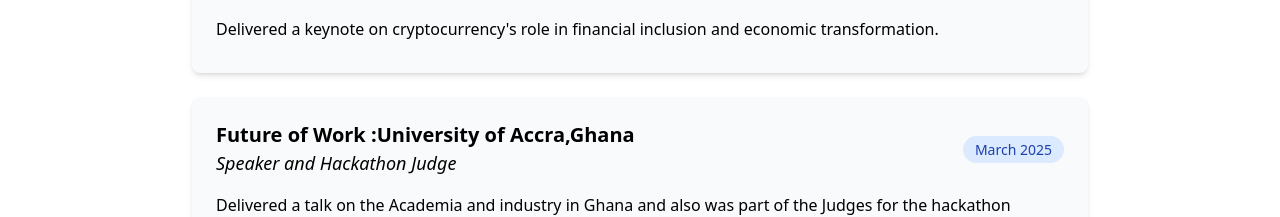
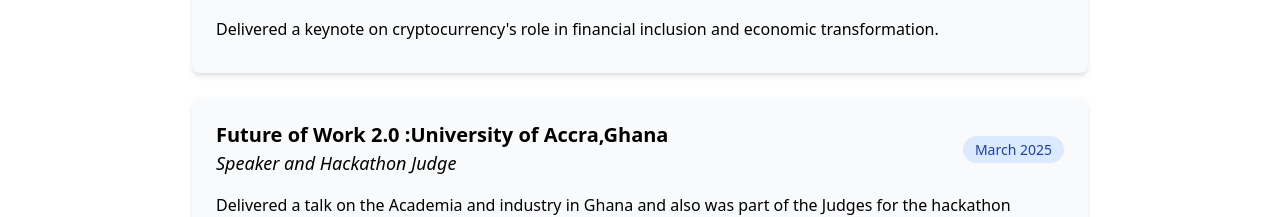
Before and after one commit to oluwaeinstein007/steve-portfolio, a React (Vite) app: page / in a window 1280 px wide. Shown: the part 2211-2428 px from the top of the page. Built offline with nearby package versions, Linux system fonts and the light colour scheme.

Commit message:
made updates on the future of work 2.0 event

```diff
--- a/src/App.tsx
+++ b/src/App.tsx
@@ -191,7 +191,7 @@
             <div className="bg-gray-50 rounded-lg shadow-md p-6 mb-6">
               <div className="flex flex-col md:flex-row justify-between items-start md:items-center mb-4">
                 <div>
-                  <h3 className="text-xl font-bold">Future of Work :University of Accra,Ghana</h3>
+                  <h3 className="text-xl font-bold">Future of Work 2.0 :University of Accra,Ghana</h3>
                   <p className="text-lg italic">Speaker and Hackathon Judge</p>
                 </div>
                 <div className="mt-2 md:mt-0">
```
